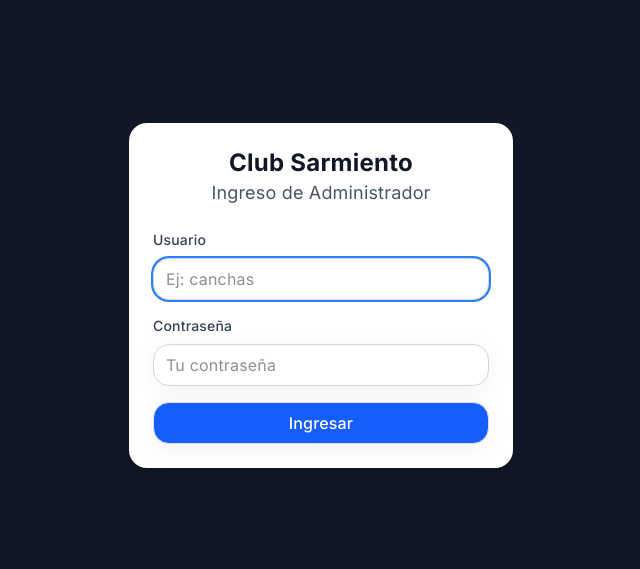
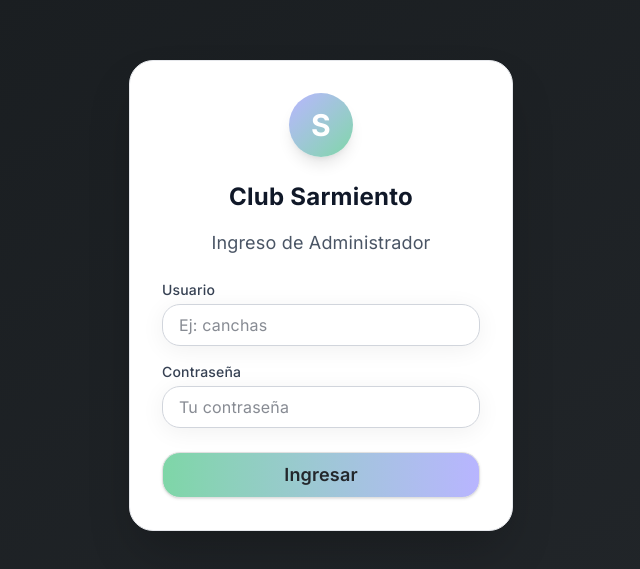
Before and after one commit to lopezalvaro16/Sarmiento.front, a React (Vite) app: page / in a window 1280 px wide. Shown: the part 105-674 px from the top of the page, without its empty margins (319-959 px from the left). Built offline with nearby package versions, Linux system fonts and the light colour scheme.

Commit message:
cambio diseño login

```diff
--- a/src/components/Login/Login.jsx
+++ b/src/components/Login/Login.jsx
@@ -1,10 +1,11 @@
 import React from 'react';
+import { useState } from 'react';
 import { useNavigate } from 'react-router-dom';
 
 function Login({ onLogin }) {
-  const [username, setUsername] = React.useState('');
-  const [password, setPassword] = React.useState('');
-  const [loading, setLoading] = React.useState(false);
+  const [username, setUsername] = useState('');
+  const [password, setPassword] = useState('');
+  const [loading, setLoading] = useState(false);
   const navigate = useNavigate();
   const apiUrl = import.meta.env.VITE_API_URL;
 
@@ -32,43 +33,43 @@ function Login({ onLogin }) {
   };
 
   return (
-    <div className="flex min-h-screen items-center justify-center bg-gray-900">
-      <div className="w-full max-w-sm bg-white rounded-lg shadow-lg p-6">
-        <div className="text-center mb-6">
-          <h1 className="text-2xl font-bold text-gray-900">Club Sarmiento</h1>
-          <p className="text-gray-600">Ingreso de Administrador</p>
-        </div>
-        <form onSubmit={handleSubmit} autoComplete="off" className="space-y-4">
-          <div className="space-y-2">
-            <label htmlFor="username" className="block text-sm font-medium text-gray-700">Usuario</label>
+    <div className="min-h-screen flex items-center justify-center bg-gradient-to-br from-[#181c1f] to-[#23272b] dark:from-[#181c1f] dark:to-[#23272b]">
+      <div className="w-full max-w-sm bg-white dark:bg-[#23272b] rounded-3xl shadow-2xl p-8 flex flex-col items-center gap-4 border border-gray-200 dark:border-[#353a40]">
+        <div className="rounded-full bg-gradient-to-br from-[#b8b5ff] to-[#7ed6a7] text-white w-16 h-16 flex items-center justify-center text-3xl font-bold shadow-lg mb-2">S</div>
+        <h1 className="text-2xl font-bold text-gray-900 dark:text-gray-100 text-center">Club Sarmiento</h1>
+        <p className="text-gray-600 dark:text-gray-300 text-center mb-2">Ingreso de Administrador</p>
+        <form className="w-full flex flex-col gap-4" onSubmit={handleSubmit} autoComplete="off">
+          <div>
+            <label htmlFor="username" className="block text-sm font-medium text-gray-700 dark:text-gray-200 mb-1">Usuario</label>
             <input
               id="username"
+              name="username"
               type="text"
-              className="w-full px-3 py-2 border border-gray-300 rounded-md focus:outline-none focus:ring-2 focus:ring-blue-500"
+              autoComplete="username"
+              placeholder="Ej: canchas"
+              className="w-full px-4 py-2 rounded-lg border border-gray-300 dark:border-[#353a40] bg-white dark:bg-[#181c1f] text-gray-900 dark:text-gray-100 focus:outline-none focus:ring-2 focus:ring-[#7ed6a7]"
               value={username}
               onChange={e => setUsername(e.target.value)}
-              autoFocus
               required
-              autoComplete="username"
-              placeholder="Ej: canchas"
             />
           </div>
-          <div className="space-y-2">
-            <label htmlFor="password" className="block text-sm font-medium text-gray-700">Contraseña</label>
+          <div>
+            <label htmlFor="password" className="block text-sm font-medium text-gray-700 dark:text-gray-200 mb-1">Contraseña</label>
             <input
               id="password"
+              name="password"
               type="password"
-              className="w-full px-3 py-2 border border-gray-300 rounded-md focus:outline-none focus:ring-2 focus:ring-blue-500"
+              autoComplete="current-password"
+              placeholder="Tu contraseña"
+              className="w-full px-4 py-2 rounded-lg border border-gray-300 dark:border-[#353a40] bg-white dark:bg-[#181c1f] text-gray-900 dark:text-gray-100 focus:outline-none focus:ring-2 focus:ring-[#b8b5ff]"
               value={password}
               onChange={e => setPassword(e.target.value)}
               required
-              autoComplete="current-password"
-              placeholder="Tu contraseña"
             />
           </div>
           <button
             type="submit"
-            className="w-full bg-blue-600 text-white py-2 px-4 rounded-md hover:bg-blue-700 focus:outline-none focus:ring-2 focus:ring-blue-500 disabled:opacity-50"
+            className="w-full py-2 rounded-lg bg-gradient-to-r from-[#7ed6a7] to-[#b8b5ff] text-[#23272b] font-semibold shadow hover:from-[#b8b5ff] hover:to-[#7ed6a7] transition-all text-lg mt-2 disabled:opacity-60"
             disabled={loading}
           >
             {loading ? 'Ingresando...' : 'Ingresar'}
```
Also changed, not shown: 1 other file (tests, documents, lock files or other folders).
